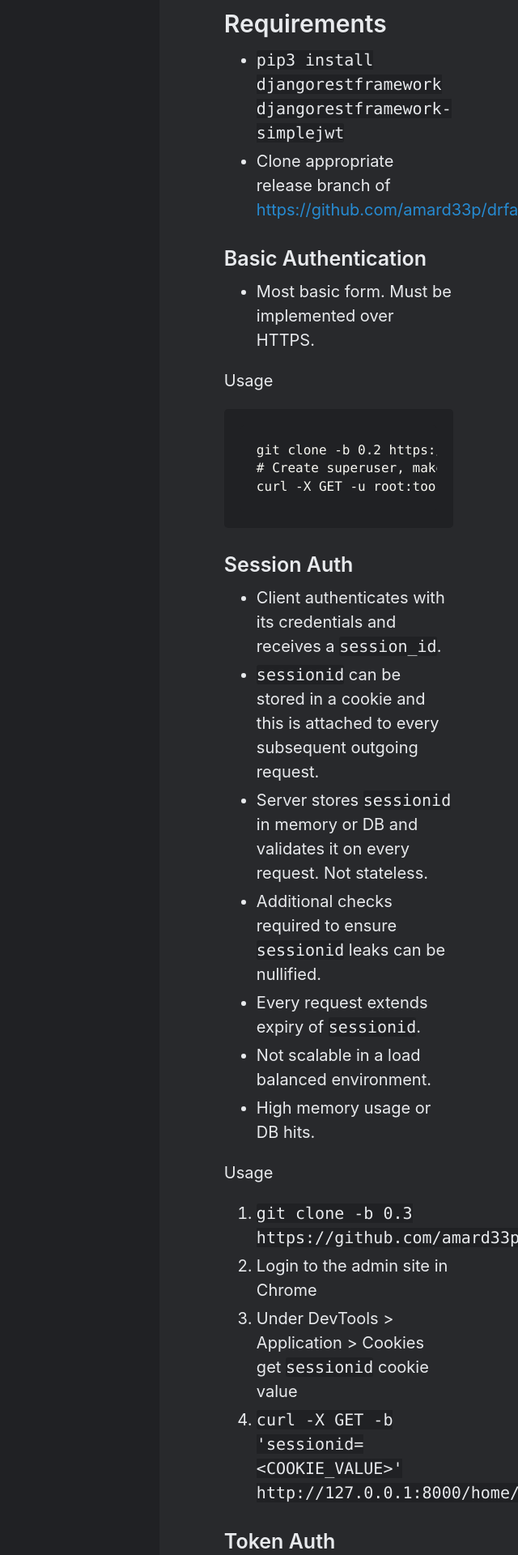
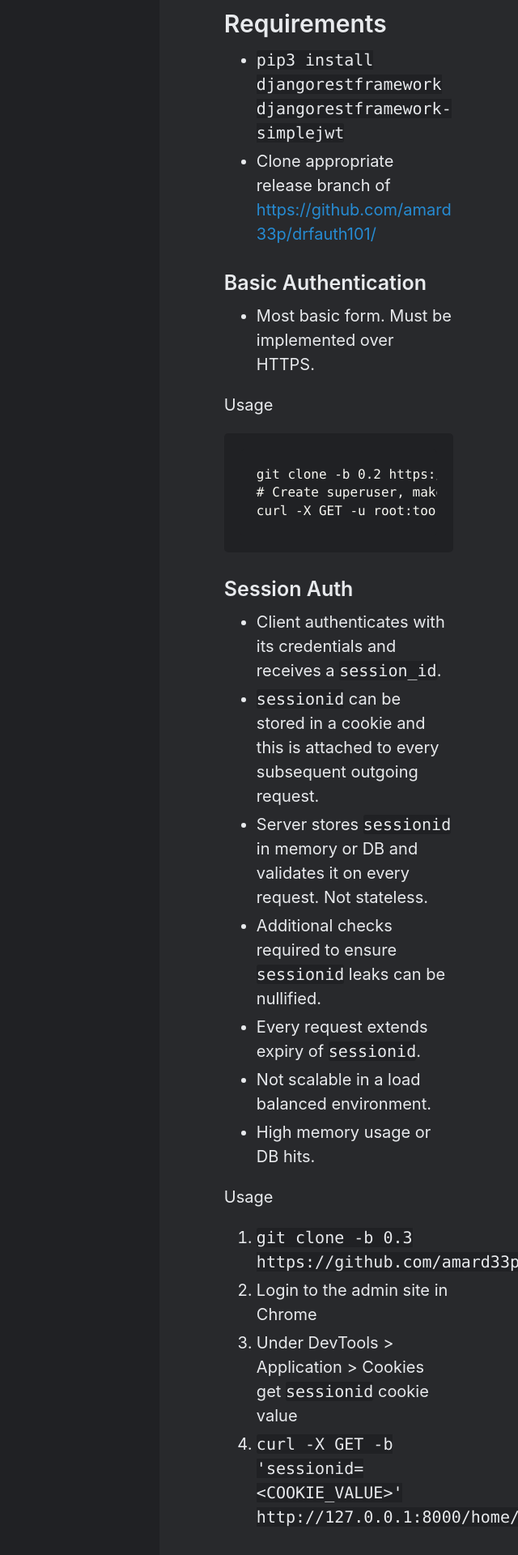
Before and after one commit to amard33p/amard33p.github.io, a Jekyll site: the page built from _posts/2020-03-15-drf-auth-mechanisms.md, in a window 1280 px wide. Shown: the part 369-2289 px from the top of the page at 81% size, without its empty margins (640-1280 px from the left). Built offline with Jekyll 4.4.1, drawn with Linux system fonts in a browser that asks for light colours; some of the changed text lies outside the part shown.

Commit message:
fixed links overflowing

```diff
--- a/_posts/2020-03-15-drf-auth-mechanisms.md
+++ b/_posts/2020-03-15-drf-auth-mechanisms.md
@@ -77,11 +77,11 @@ curl -X GET http://127.0.0.1:8000/home/ -H 'Authorization: Bearer <ACCESS_TOKEN>
 
 
 _References:_
-- <https://stackoverflow.com/questions/6068113/do-sessions-really-violate-restfulness?rq=1/>
-- <https://dev.to/thecodearcher/what-really-is-the-difference-between-session-and-token-based-authentication-2o39/>
-- <https://security.stackexchange.com/questions/81756/session-authentication-vs-token-authentication/>
-- <https://simpleisbetterthancomplex.com/tutorial/2018/11/22/how-to-implement-token-authentication-using-django-rest-framework.html/>
-- <https://stackoverflow.com/questions/31600497/django-drf-token-based-authentication-vs-json-web-token/>
-- <https://auth0.com/learn/token-based-authentication-made-easy/>
-- <https://auth0.com/blog/refresh-tokens-what-are-they-and-when-to-use-them/>
-- <https://simpleisbetterthancomplex.com/tutorial/2018/12/19/how-to-use-jwt-authentication-with-django-rest-framework.html/>
+- <https://stackoverflow.com/questions/6068113/do-sessions-really-violate-restfulness?rq=1>
+- <https://dev.to/thecodearcher/what-really-is-the-difference-between-session-and-token-based-authentication-2o39>
+- <https://security.stackexchange.com/questions/81756/session-authentication-vs-token-authentication>
+- <https://simpleisbetterthancomplex.com/tutorial/2018/11/22/how-to-implement-token-authentication-using-django-rest-framework.html>
+- <https://stackoverflow.com/questions/31600497/django-drf-token-based-authentication-vs-json-web-token>
+- <https://auth0.com/learn/token-based-authentication-made-easy>
+- <https://auth0.com/blog/refresh-tokens-what-are-they-and-when-to-use-them>
+- <https://simpleisbetterthancomplex.com/tutorial/2018/12/19/how-to-use-jwt-authentication-with-django-rest-framework.html>
--- a/_sass/hydeout/_posts.scss
+++ b/_sass/hydeout/_posts.scss
@@ -57,6 +57,11 @@ h2.post-title, h2.page-title {
   }
 }
 
+// Wrap long-links in posts
+.post-body a {
+  word-wrap: break-word;
+}
+
 .posts-by-tag h2 {
   text-transform: capitalize;
 }
```
Also changed, not shown: _posts/2019-12-20-install-esxi-through-foreman-using-ipxe-bootstrapping.md (+1 -1 lines), _posts/2020-01-20-resolving-git-merge-conflicts.md (+2 -2 lines), _sass/hydeout/_type.scss (line endings or trailing spaces).
